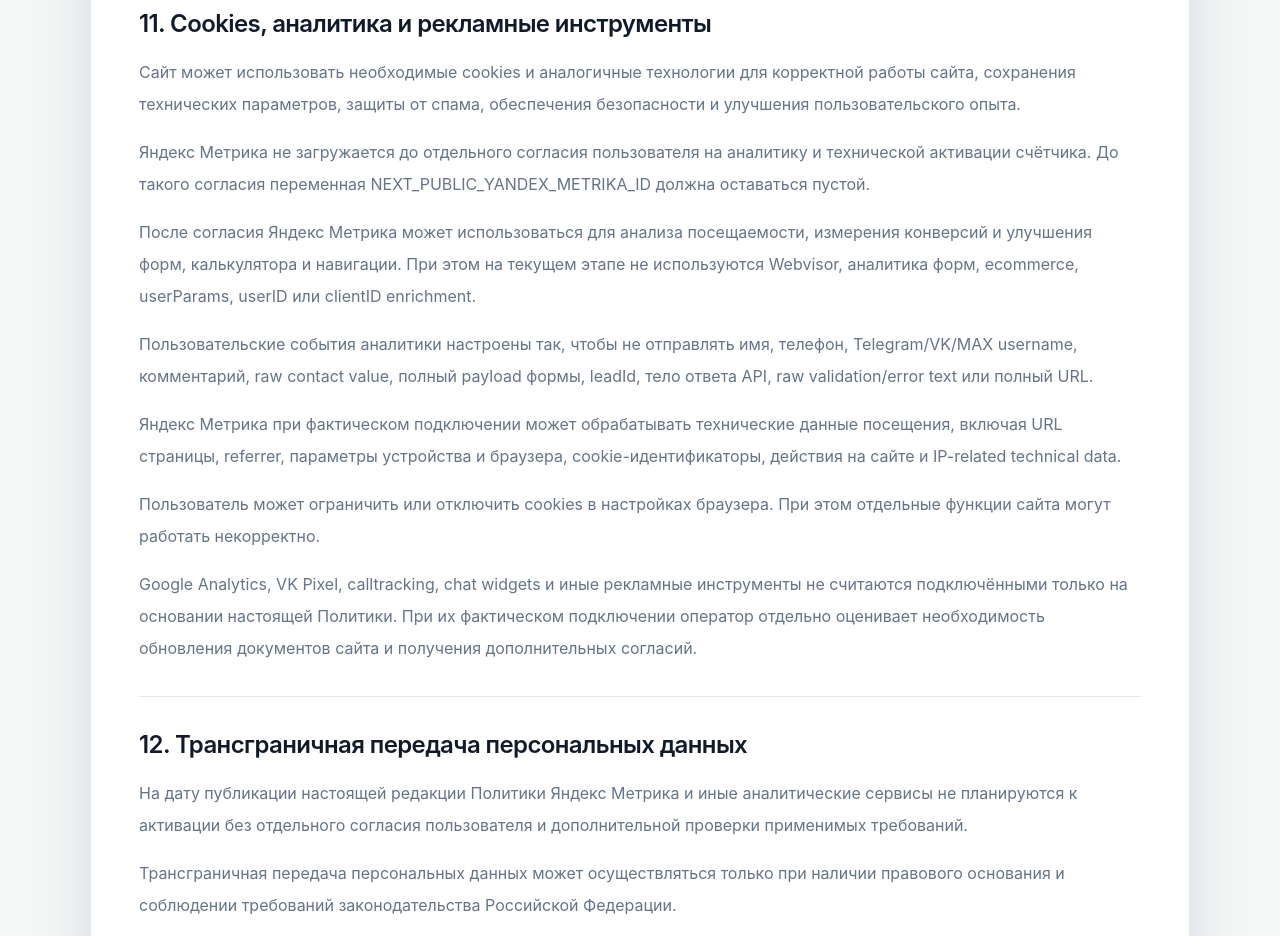
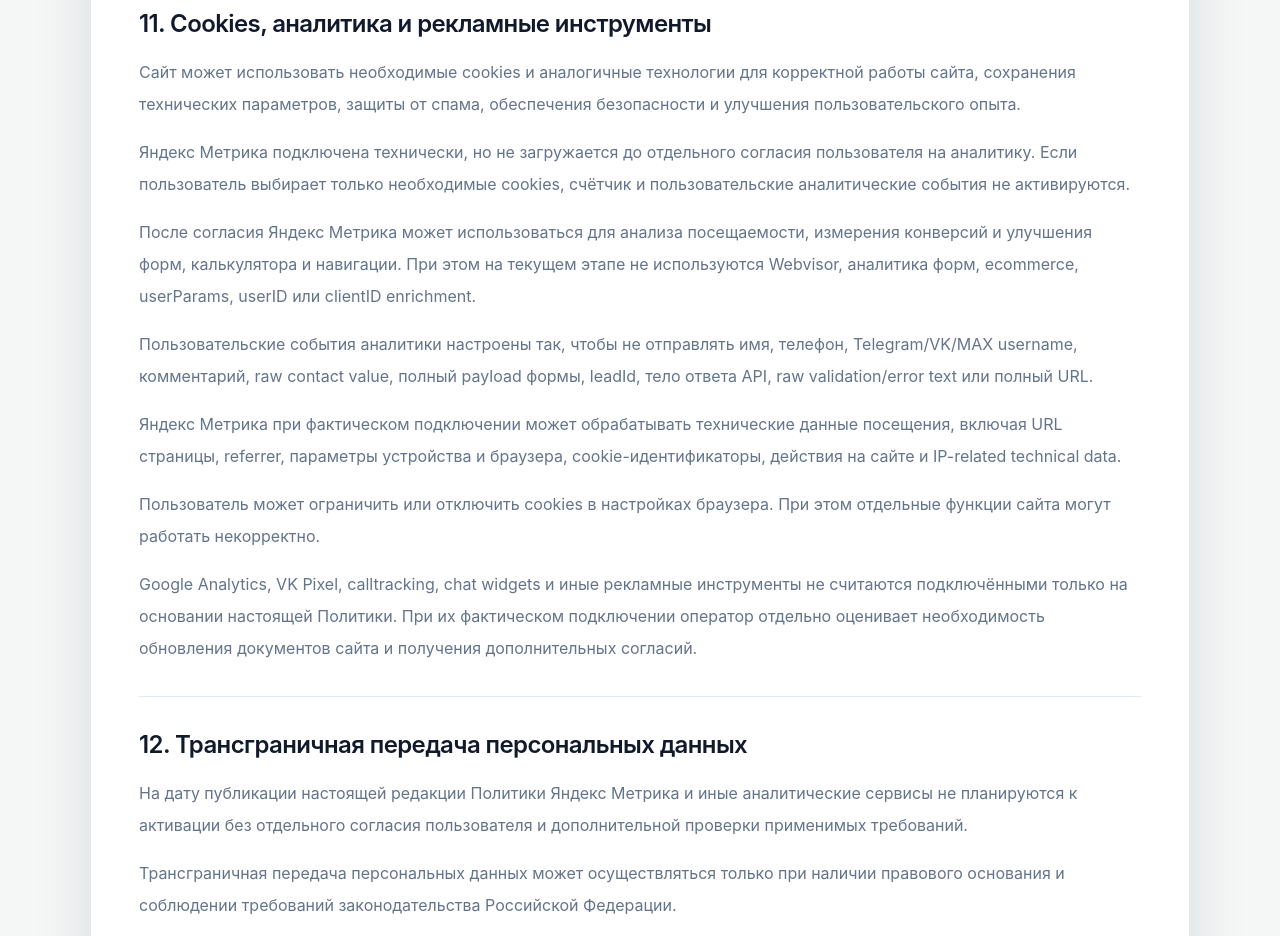
Before and after one commit to YaralievAli/KIT, a Next.js app: page /privacy in a window 1280 px wide. Shown: the part 5300-6236 px from the top of the page. Built offline with nearby package versions, Linux system fonts and the light colour scheme; no server answers.

Commit message:
Fix legal and env example consistency

```diff
--- a/src/content/legal.ts
+++ b/src/content/legal.ts
@@ -175,7 +175,7 @@
       title: "11. Cookies, аналитика и рекламные инструменты",
       paragraphs: [
         "Сайт может использовать необходимые cookies и аналогичные технологии для корректной работы сайта, сохранения технических параметров, защиты от спама, обеспечения безопасности и улучшения пользовательского опыта.",
-        "Яндекс Метрика не загружается до отдельного согласия пользователя на аналитику и технической активации счётчика. До такого согласия переменная NEXT_PUBLIC_YANDEX_METRIKA_ID должна оставаться пустой.",
+        "Яндекс Метрика подключена технически, но не загружается до отдельного согласия пользователя на аналитику. Если пользователь выбирает только необходимые cookies, счётчик и пользовательские аналитические события не активируются.",
         "После согласия Яндекс Метрика может использоваться для анализа посещаемости, измерения конверсий и улучшения форм, калькулятора и навигации. При этом на текущем этапе не используются Webvisor, аналитика форм, ecommerce, userParams, userID или clientID enrichment.",
         "Пользовательские события аналитики настроены так, чтобы не отправлять имя, телефон, Telegram/VK/MAX username, комментарий, raw contact value, полный payload формы, leadId, тело ответа API, raw validation/error text или полный URL.",
         "Яндекс Метрика при фактическом подключении может обрабатывать технические данные посещения, включая URL страницы, referrer, параметры устройства и браузера, cookie-идентификаторы, действия на сайте и IP-related technical data.",
```
Also changed, not shown: 1 other file (tests, documents, lock files or other folders).
